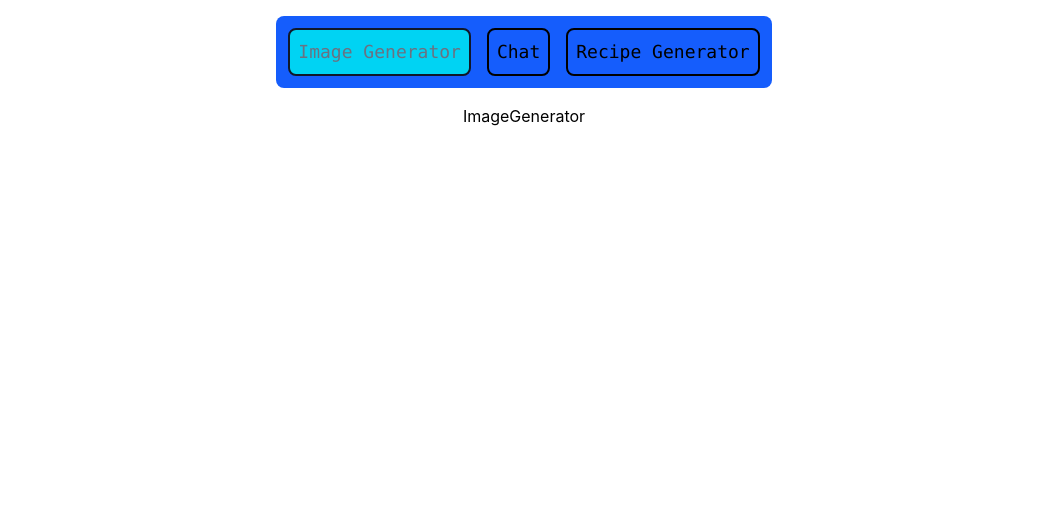
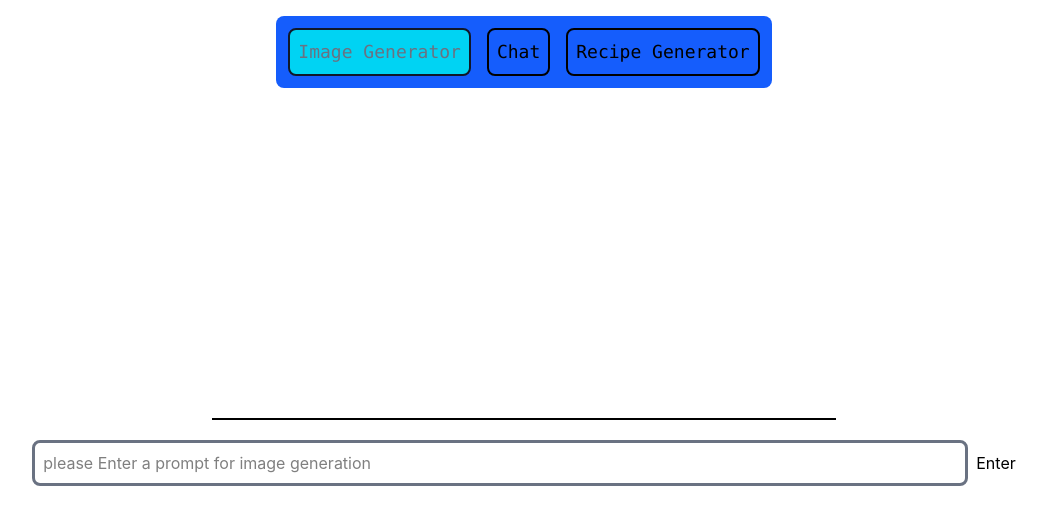
Before and after one commit to gary1116/spring-ai-lab, a React (Vite) app in the folder spring-ai-demo-react/: page /image-generator in a window 1280 px wide. Shown: the top 524 px of the page, without its empty margins (116-1160 px from the left). Built offline with nearby package versions, Linux system fonts and the light colour scheme.

Commit message:
updated imagGenerator, added webConfig to resolve cors mapping issue

```diff
--- a/spring-ai-demo-react/package.json
+++ b/spring-ai-demo-react/package.json
@@ -11,6 +11,7 @@
   },
   "dependencies": {
     "@tailwindcss/postcss": "^4.2.2",
+    "axios": "^1.13.6",
     "postcss": "^8.5.8",
     "react": "^19.2.4",
     "react-dom": "^19.2.4",
--- a/spring-ai-demo-react/src/components/ImageGenerator.jsx
+++ b/spring-ai-demo-react/src/components/ImageGenerator.jsx
@@ -1,9 +1,38 @@
-import React from 'react'
+import {useState} from 'react';
+import axios from 'axios';
+
 
 const ImageGenerator = () => {
+    const [prompt,setPrompt]=useState('');
+    const [imageUrl,setImageUrl]=useState('');
+
+    const handleClick=async (prompt)=>{
+        try{
+        const response = await axios.get('http://localhost:8080/generate-image', {
+        params: { prompt }});
+        console.log(response.data);
+        setImageUrl(response.data);
+
+        }catch(error){
+            console.error('Error generating image',error);
+        }
+
+    }
+
   return (
-    <div>
-            <h1>ImageGenerator</h1>
+
+    <div className="flex gap-5 flex-col items-center justify-center flex-1 w-full px-4">
+
+    <div className="border w-1/2 h-1/2">{imageUrl}</div>
+    <div className=" items-center justify-center gap-2 flex w-full">
+    <input type="text"
+    value={prompt}
+    onChange={(e)=>setPrompt(e.target.value)}
+    placeholder='please Enter a prompt for image generation'
+    className='border-3 rounded-lg p-2 border-gray-500 w-3/4'
+    />
+    <button className='cursor-pointer' onClick={()=>handleClick(prompt)}>Enter</button>
+    </div>
     </div>
   )
 }
```
Also changed, not shown: 2 other files (tests, documents, lock files or other folders).
